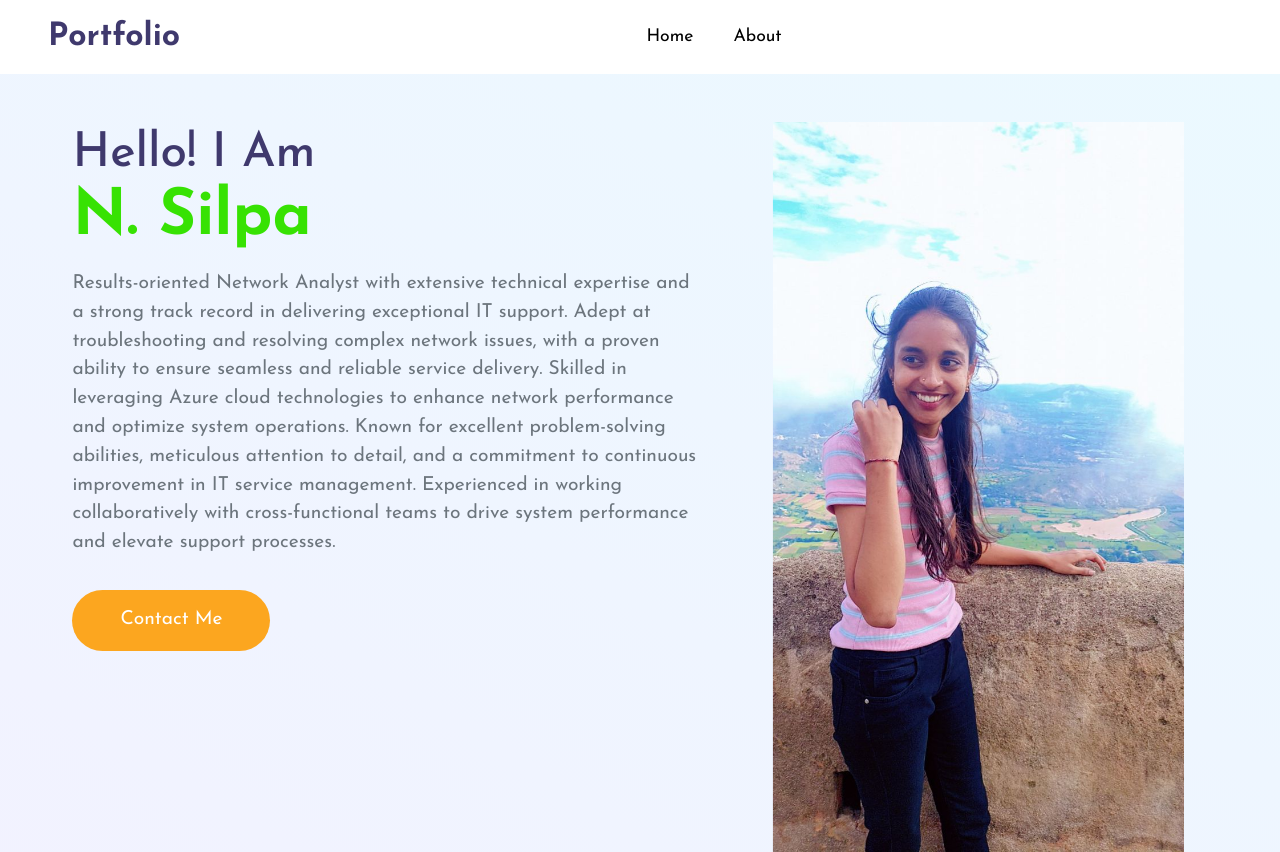
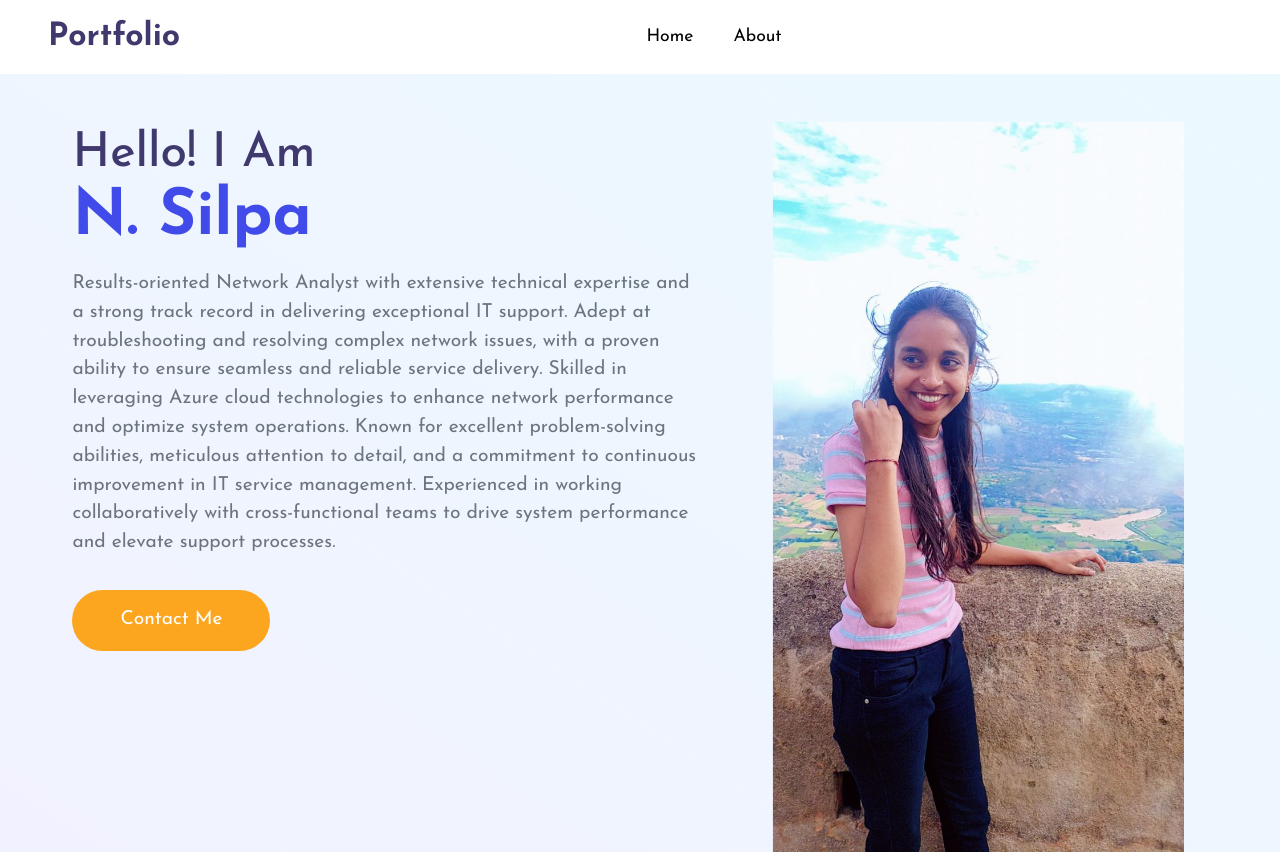
Before and after one commit to Lu7h34/Silpa-Portfolio, a plain HTML site: page index.html in a window 1280 px wide. Shown: the top 852 px of the page. Drawn offline with nearby package versions, Linux system fonts and the light colour scheme.

Commit message:
style.css

```diff
--- a/css/style.css
+++ b/css/style.css
@@ -52,7 +52,7 @@ body{
     line-height: 4rem;
 }
 .c-orange{
-    color: #37e203;
+    color: #404be9;
     font-weight: 700;
     font-size: 4rem;
 }
```
